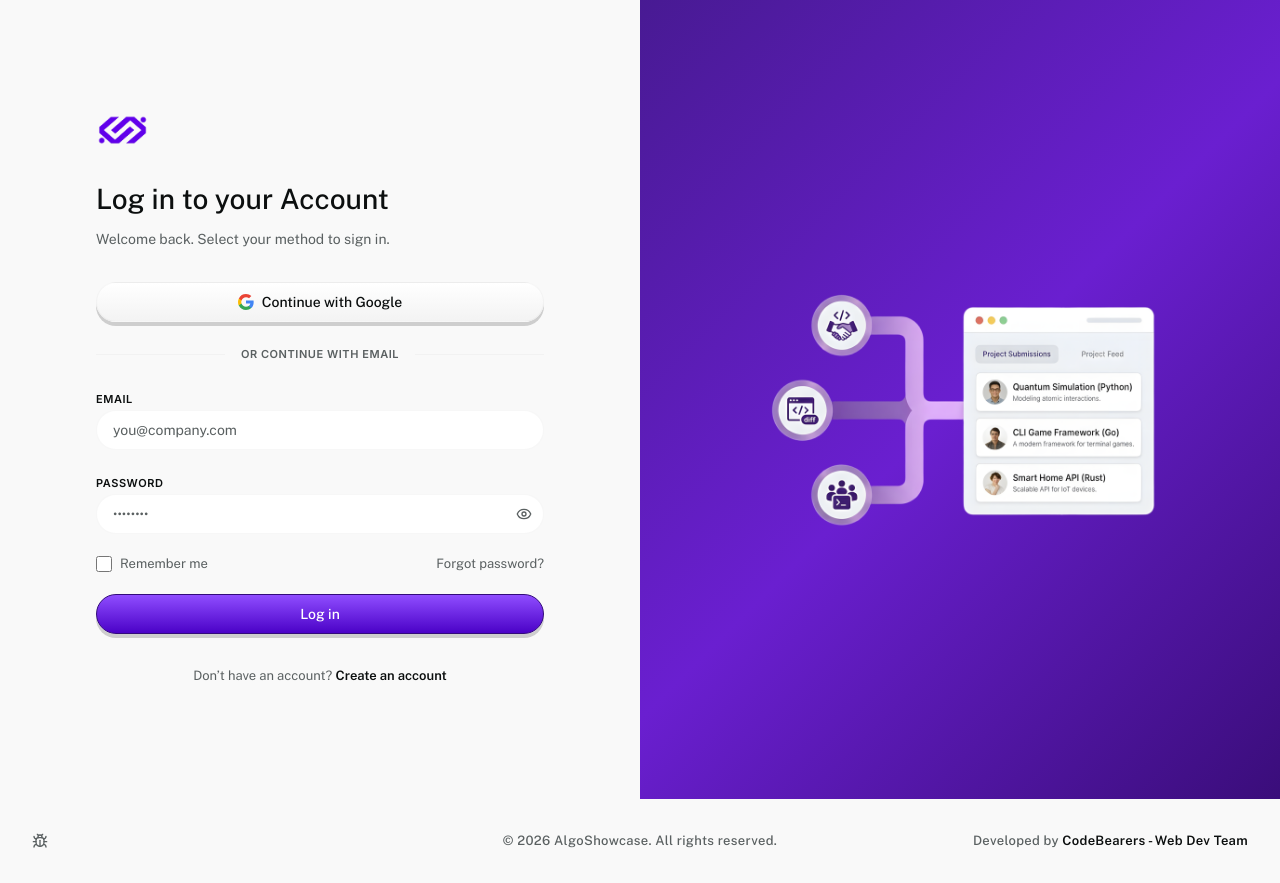
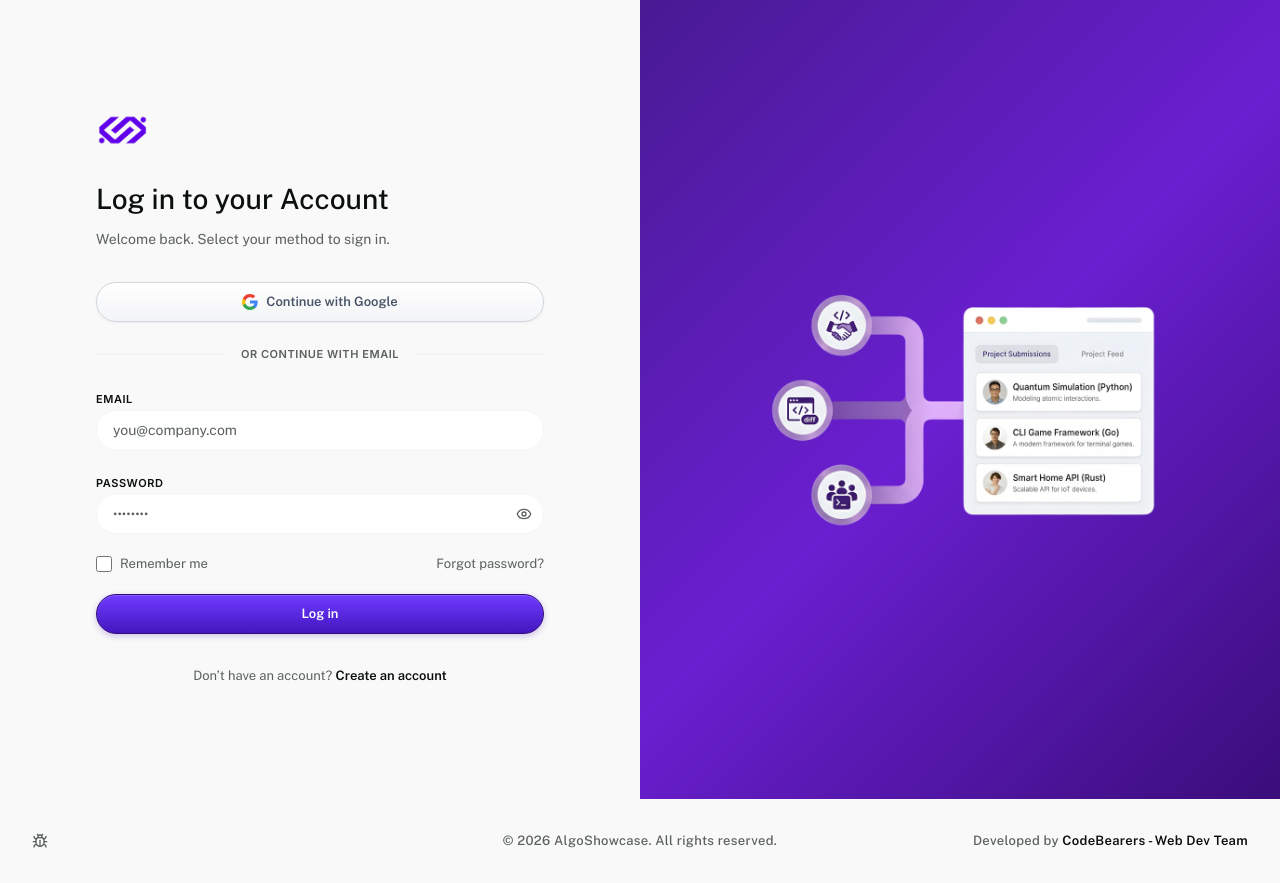
Before and after one commit to Kiko915/algoshowcase, a Next.js app: page /sign-in in a window 1280 px wide. Built offline with nearby package versions, Linux system fonts and the light colour scheme.

Commit message:
Align buttons with Slotra gradient style

```diff
--- a/components/ui/button.tsx
+++ b/components/ui/button.tsx
@@ -5,29 +5,28 @@ import { cva, type VariantProps } from "class-variance-authority";
 import { cn } from "@/lib/utils";
 
 const buttonVariants = cva(
-  "inline-flex items-center justify-center gap-2 whitespace-nowrap rounded-full text-sm font-medium transition-all duration-300 ease-out focus-visible:outline-none focus-visible:ring-1 focus-visible:ring-ring disabled:pointer-events-none disabled:opacity-50 [&_svg]:pointer-events-none [&_svg]:size-4 [&_svg]:shrink-0 border border-transparent shadow-[0_4px_0_rgba(12,15,15,0.18)] translate-y-0 hover:-translate-y-0.5 hover:shadow-[0_6px_0_rgba(12,15,15,0.18)] active:translate-y-0 active:shadow-[0_2px_0_rgba(12,15,15,0.28)]",
+  "inline-flex items-center justify-center gap-2 whitespace-nowrap rounded-lg text-[13px] font-semibold transition-all duration-150 ease-out focus-visible:outline-none focus-visible:ring-0 disabled:pointer-events-none disabled:opacity-50 [&_svg]:pointer-events-none [&_svg]:size-4 [&_svg]:shrink-0",
   {
     variants: {
       variant: {
         default:
-          "bg-[linear-gradient(180deg,#7a7a7a,#3a3a3a)] text-primary-foreground border border-[#262626] hover:brightness-110",
+          "shadow-[inset_0_1px_0_rgba(255,255,255,0.14),0_2px_6px_rgba(46,49,146,0.25)] hover:shadow-[inset_0_1px_0_rgba(255,255,255,0.18),0_3px_10px_rgba(46,49,146,0.4)]",
         destructive:
-          "bg-[linear-gradient(180deg,#ff8b8b,#c21f1f)] text-destructive-foreground border border-[#8f1414] hover:brightness-110",
+          "shadow-[inset_0_1px_0_rgba(255,255,255,0.16),0_2px_6px_rgba(194,31,31,0.25)] hover:shadow-[inset_0_1px_0_rgba(255,255,255,0.2),0_3px_10px_rgba(194,31,31,0.35)]",
         outline:
-          "border border-border bg-[linear-gradient(180deg,#ffffff,#f3f3f3)] text-foreground hover:bg-[linear-gradient(180deg,#fdfdfd,#ebebeb)]",
+          "shadow-[inset_0_1px_0_rgba(255,255,255,0.9),0_1px_3px_rgba(0,0,0,0.05)] hover:shadow-[inset_0_1px_0_rgba(255,255,255,0.9),0_2px_4px_rgba(0,0,0,0.08)]",
         secondary:
-          "bg-[linear-gradient(180deg,#fdfdfd,#dcdcdc)] text-secondary-foreground border border-[#c7c7c7] hover:brightness-105",
+          "shadow-[inset_0_1px_0_rgba(255,255,255,0.16),0_2px_6px_rgba(46,49,146,0.15)] hover:shadow-[inset_0_1px_0_rgba(255,255,255,0.2),0_3px_10px_rgba(46,49,146,0.25)]",
         accent:
-          "bg-[linear-gradient(180deg,#8f4dff,#4b02c7)] text-accent-foreground border border-[#320b7a] hover:brightness-110",
-        ghost:
-          "bg-transparent text-foreground border border-transparent shadow-none translate-y-0 hover:bg-muted hover:text-foreground/90 hover:-translate-y-0 hover:shadow-none active:translate-y-0 active:shadow-none focus-visible:ring-0",
-        link: "border-none bg-transparent p-0 h-auto shadow-none translate-y-0 text-foreground underline-offset-4 hover:underline hover:-translate-y-0 active:translate-y-0 focus-visible:ring-0",
+          "shadow-[inset_0_1px_0_rgba(255,255,255,0.16),0_2px_6px_rgba(66,22,191,0.25)] hover:shadow-[inset_0_1px_0_rgba(255,255,255,0.2),0_3px_10px_rgba(66,22,191,0.35)]",
+        ghost: "shadow-none",
+        link: "shadow-none !h-auto !px-0 !py-0 underline-offset-4",
       },
       size: {
-        default: "h-9 px-5 py-2",
-        sm: "h-8 px-4 text-xs",
-        lg: "h-10 px-7 text-sm",
-        icon: "h-9 w-9",
+        default: "h-11 px-6 text-[13px]",
+        sm: "h-9 px-4 text-[12px]",
+        lg: "h-12 px-8 text-[14px]",
+        icon: "h-11 w-11",
       },
     },
     defaultVariants: {
@@ -37,6 +36,91 @@ const buttonVariants = cva(
   },
 );
 
+type VariantKey = NonNullable<VariantProps<typeof buttonVariants>["variant"]>;
+
+type VariantStyles = {
+  base: React.CSSProperties;
+  hover?: React.CSSProperties;
+};
+
+const VARIANT_STYLES: Record<VariantKey, VariantStyles> = {
+  default: {
+    base: {
+      background: "linear-gradient(180deg, #3336a4 0%, #2a2d8c 100%)",
+      color: "#ffffff",
+      border: "1px solid rgba(0, 0, 0, 0.18)",
+    },
+    hover: {
+      background: "linear-gradient(180deg, #3538b5 0%, #272a86 100%)",
+    },
+  },
+  destructive: {
+    base: {
+      background: "linear-gradient(180deg, #ff8b8b 0%, #c21f1f 100%)",
+      color: "#ffffff",
+      border: "1px solid #8f1414",
+    },
+    hover: {
+      background: "linear-gradient(180deg, #ff9b9b 0%, #d72626 100%)",
+    },
+  },
+  outline: {
+    base: {
+      background: "linear-gradient(180deg, #ffffff 0%, #f3f4f6 100%)",
+      color: "#4a5668",
+      border: "1px solid #d0d5dd",
+    },
+    hover: {
+      background: "linear-gradient(180deg, #f9fafb 0%, #eceef1 100%)",
+      color: "#0f1f2e",
+    },
+  },
+  secondary: {
+    base: {
+      background: "linear-gradient(180deg, #ffffff 0%, #ecedf9 100%)",
+      color: "#2e3192",
+      border: "1px solid rgba(46, 49, 146, 0.25)",
+    },
+    hover: {
+      background: "linear-gradient(180deg, #f6f6ff 0%, #e3e6fb 100%)",
+      color: "#252880",
+    },
+  },
+  accent: {
+    base: {
+      background: "linear-gradient(180deg, #6f3bff 0%, #4216bf 100%)",
+      color: "#ffffff",
+      border: "1px solid #320b7a",
+    },
+    hover: {
+      background: "linear-gradient(180deg, #7d4dff 0%, #4b1fd4 100%)",
+    },
+  },
+  ghost: {
+    base: {
+      background: "transparent",
+      color: "#0f1f2e",
+      border: "1px solid transparent",
+    },
+    hover: {
+      background: "#ecedf9",
+      color: "#252880",
+    },
+  },
+  link: {
+    base: {
+      background: "transparent",
+      color: "#2e3192",
+      border: "1px solid transparent",
+      textDecoration: "none",
+    },
+    hover: {
+      color: "#252880",
+      textDecoration: "underline",
+    },
+  },
+};
+
 export interface ButtonProps
   extends
     React.ButtonHTMLAttributes<HTMLButtonElement>,
@@ -45,17 +129,83 @@ export interface ButtonProps
 }
 
 const Button = React.forwardRef<HTMLButtonElement, ButtonProps>(
-  ({ className, variant, size, asChild = false, ...props }, ref) => {
+  (
+    {
+      className,
+
+      variant,
+
+      size,
+
+      asChild = false,
+
+      style,
+
+      onMouseEnter,
+
+      onMouseLeave,
+
+      disabled,
+
+      ...props
+    },
+
+    ref,
+  ) => {
+    const [isHovered, setIsHovered] = React.useState(false);
+
+    React.useEffect(() => {
+      if (disabled) {
+        setIsHovered(false);
+      }
+    }, [disabled]);
+
+    const resolvedVariant = (variant ?? "default") as VariantKey;
+
+    const styles = VARIANT_STYLES[resolvedVariant] ?? VARIANT_STYLES.default;
+
+    const mergedStyle: React.CSSProperties = {
+      ...styles.base,
+
+      ...(isHovered && !disabled ? styles.hover : undefined),
+
+      ...style,
+    };
+
     const Comp = asChild ? Slot : "button";
+
     return (
       <Comp
-        className={cn(buttonVariants({ variant, size, className }))}
         ref={ref}
+        disabled={disabled}
+        className={cn(
+          buttonVariants({
+            variant: resolvedVariant,
+            size,
+            className,
+          }),
+        )}
+        style={mergedStyle}
+        onMouseEnter={(event) => {
+          if (!disabled) {
+            setIsHovered(true);
+          }
+
+          onMouseEnter?.(event);
+        }}
+        onMouseLeave={(event) => {
+          if (isHovered) {
+            setIsHovered(false);
+          }
+
+          onMouseLeave?.(event);
+        }}
         {...props}
       />
     );
   },
 );
+
 Button.displayName = "Button";
 
 export { Button, buttonVariants };
```
